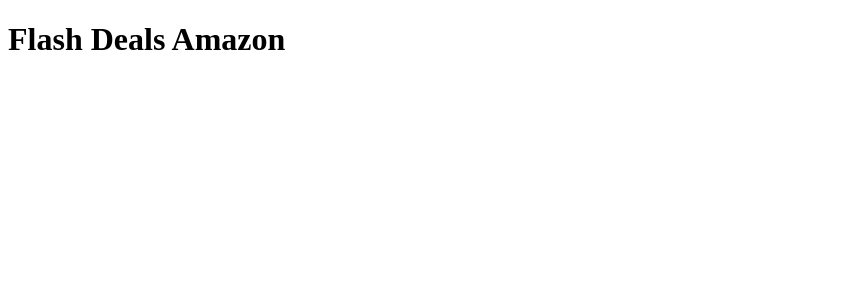
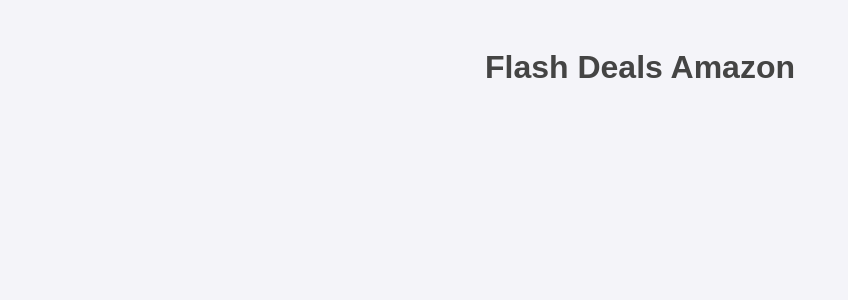
Before and after one commit to VATHEN96/VATHEN96.github.io, a Jekyll site: the page built from deals.md, in a window 1280 px wide. Shown: the top 300 px of the page, without its empty margins (0-848 px from the left). Built offline with Jekyll 4.4.1, drawn with Linux system fonts in a browser that asks for light colours.

Commit message:
Update deals.css

```diff
--- a/assets/css/deals.css
+++ b/assets/css/deals.css
@@ -1,31 +1,72 @@
+/* General Styles */
+body {
+  font-family: Arial, sans-serif;
+  background: #f4f4f9;
+  color: #333;
+  text-align: center;
+  padding: 20px;
+}
+
+h1 {
+  color: #444;
+}
+
+/* Deals Container */
 #deals-container {
   display: flex;
   flex-wrap: wrap;
   justify-content: center;
+  gap: 20px; /* Better spacing between items */
 }
+
+/* Deal Item Styles */
 .deal-item {
+  background: #fff;
   border: 1px solid #ccc;
   border-radius: 5px;
   padding: 10px;
-  margin: 10px;
   width: 250px;
+  box-shadow: 0 2px 5px rgba(0,0,0,0.1);
+  transition: transform 0.2s, box-shadow 0.2s;
   text-align: center;
-  box-shadow: 0 2px 5px rgba(0,0,0,0.1);
 }
+
+.deal-item:hover {
+  transform: scale(1.05);
+  box-shadow: 0 4px 10px rgba(0,0,0,0.2);
+}
+
 .deal-item img {
   max-width: 100%;
   border-radius: 5px;
 }
+
 .deal-item h3 {
-  font-size: 16px;
+  font-size: 18px;
   color: #333;
+  margin: 10px 0;
+  height: 50px;
+  overflow: hidden;
 }
+
+.deal-item p {
+  color: #888;
+  font-size: 14px;
+  margin: 5px 0;
+}
+
+/* Button Styles */
 .deal-item a {
-  display: block;
+  display: inline-block;
   background: #ff9900;
   color: #fff;
-  padding: 5px;
+  padding: 5px 10px;
   border-radius: 3px;
   text-decoration: none;
   margin-top: 10px;
+  transition: background 0.2s;
 }
+
+.deal-item a:hover {
+  background: #e68a00;
+}
```
